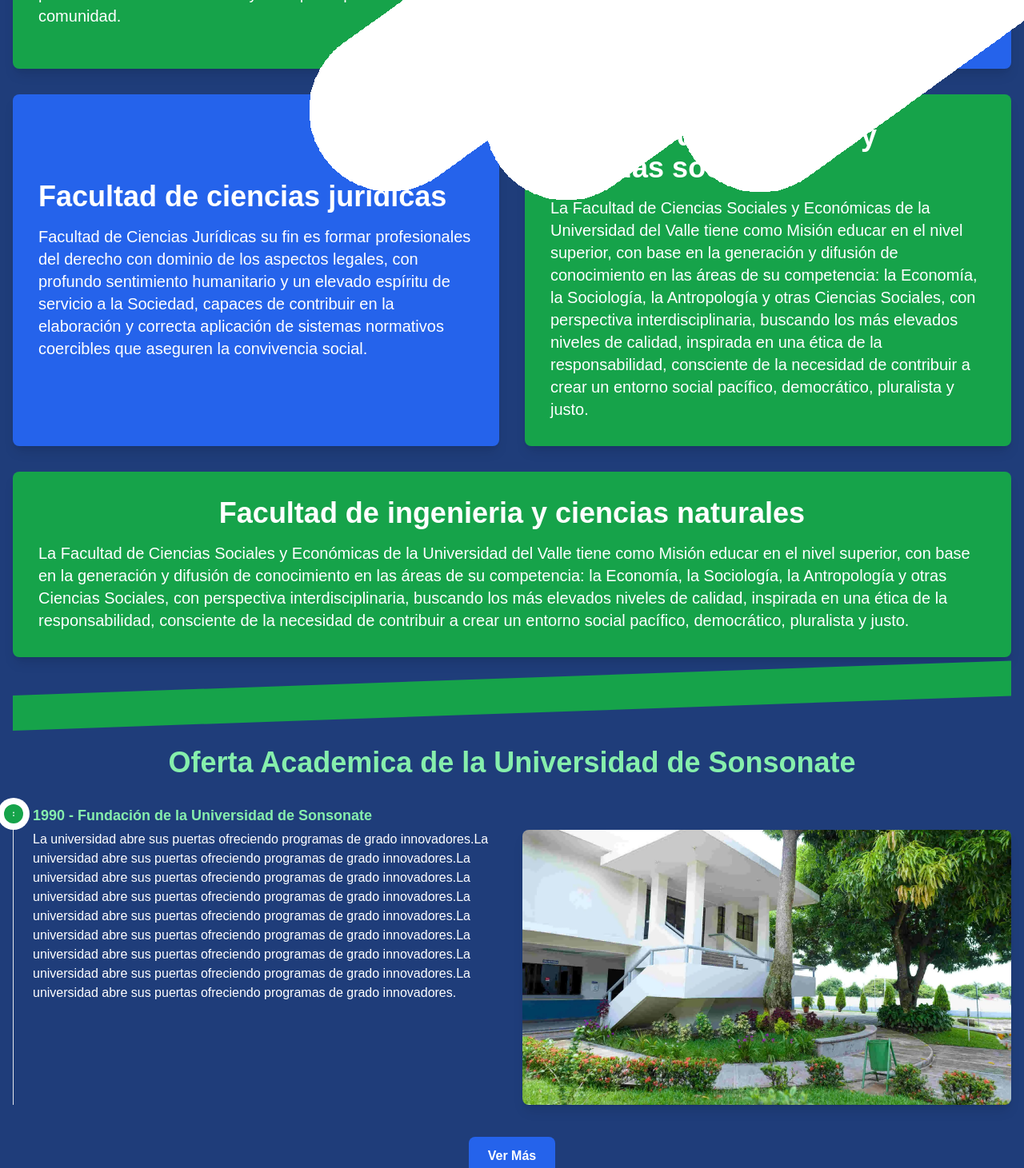
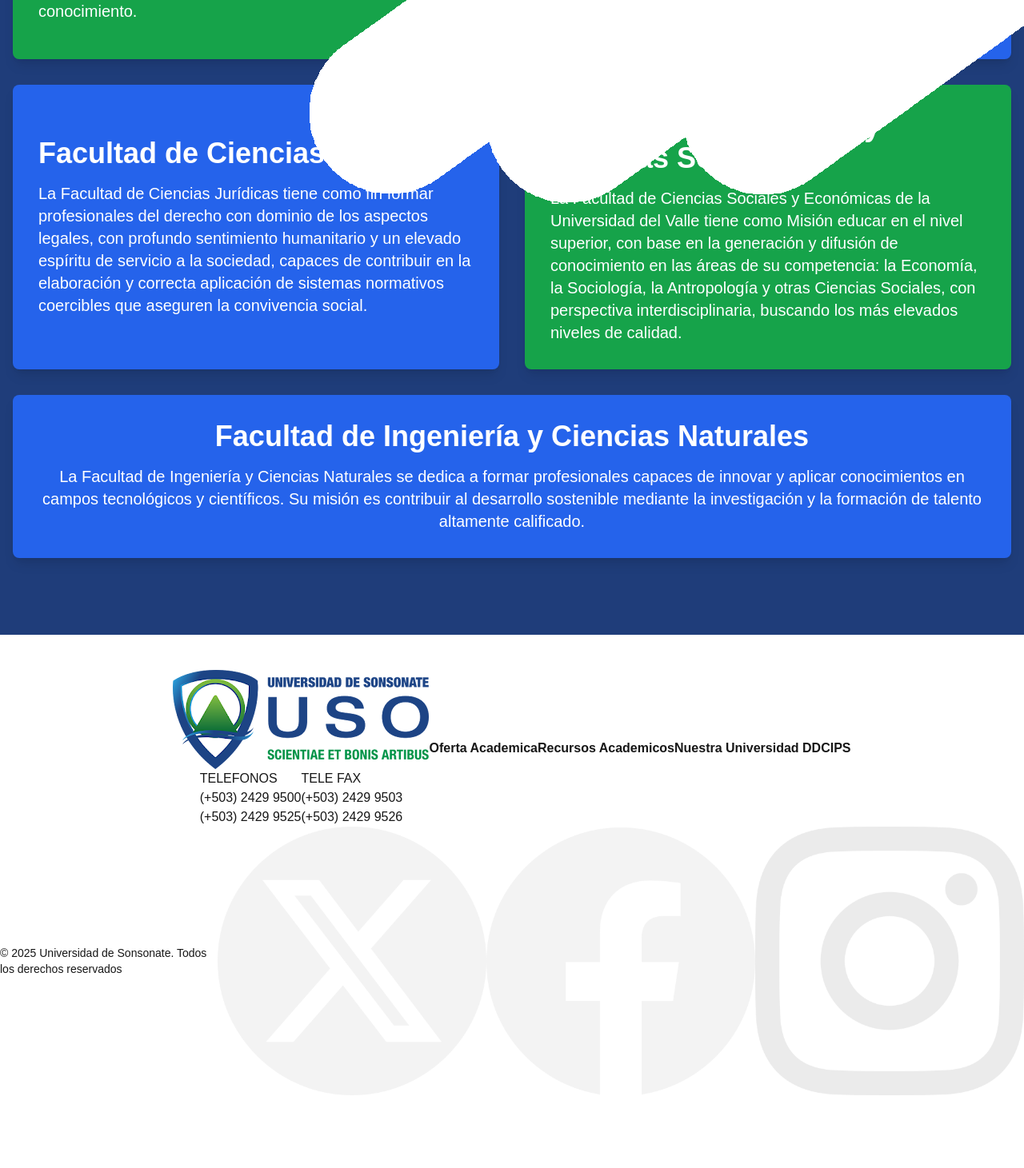
Before and after one commit to Snaider777/universidadsonsonate, a Next.js app: page /ofertaAcademica in a window 1280 px wide. Shown: the part 360-1821 px from the top of the page at 80% size. After the commit the page ends 1730 px from the top, so only its background shows below. Built offline with nearby package versions, Linux system fonts and the light colour scheme.

Commit message:
solo targetas

```diff
--- a/app/ofertaAcademica/page.js
+++ b/app/ofertaAcademica/page.js
@@ -1,58 +1,22 @@
 "use client";
-import React, { useState } from "react";
+import React from "react";
 import { motion } from "framer-motion";
 import { useInView } from "react-intersection-observer";
 
-const eventosHistoria = [
-  {
-    año: "1990",
-    titulo: "Fundación de la Universidad de Sonsonate",
-    descripcion:
-      "La universidad abre sus puertas ofreciendo programas de grado innovadores.La universidad abre sus puertas ofreciendo programas de grado innovadores.La universidad abre sus puertas ofreciendo programas de grado innovadores.La universidad abre sus puertas ofreciendo programas de grado innovadores.La universidad abre sus puertas ofreciendo programas de grado innovadores.La universidad abre sus puertas ofreciendo programas de grado innovadores.La universidad abre sus puertas ofreciendo programas de grado innovadores.La universidad abre sus puertas ofreciendo programas de grado innovadores.La universidad abre sus puertas ofreciendo programas de grado innovadores.",
-    imagen: "/images/Banner1.jpg",
-  },
-  {
-    año: "2000",
-    titulo: "Primera Graduación",
-    descripcion:
-      "Se celebra la primera ceremonia de graduación con 100 egresados.",
-    imagen: "/images/Banner3.jpg",
-  },
-  {
-    año: "2010",
-    titulo: "Expansión del Campus",
-    descripcion:
-      "Se inauguran nuevas instalaciones y laboratorios modernos.",
-    imagen: "/images/Banner4.jpg",
-  },
-  {
-    año: "1990",
-    titulo: "Fundación de la Universidad de Sonsonate",
-    descripcion:
-      "La universidad abre sus puertas ofreciendo programas de grado innovadores.La universidad abre sus puertas ofreciendo programas de grado innovadores.La universidad abre sus puertas ofreciendo programas de grado innovadores.La universidad abre sus puertas ofreciendo programas de grado innovadores.La universidad abre sus puertas ofreciendo programas de grado innovadores.La universidad abre sus puertas ofreciendo programas de grado innovadores.La universidad abre sus puertas ofreciendo programas de grado innovadores.La universidad abre sus puertas ofreciendo programas de grado innovadores.La universidad abre sus puertas ofreciendo programas de grado innovadores.",
-    imagen: "/images/Banner1.jpg",
-  },
-];
-const divanimation = {
-  hidden: { opacity: 0, x: -90 },
-  visible: { opacity: 1, x: 0 },
-};
 const textAnimation = {
   hidden: { opacity: 0, x: -90 },
   visible: { opacity: 1, x: 0 },
 };
+
 const MisionVisionHistoriaSection = () => {
   const { ref, inView } = useInView();
-  const [verMas, setVerMas] = useState(false);
 
   return (
     <section ref={ref} className="overflow-hidden bg-[#1f3d7a] py-12 mb-11">
       <div className="container mx-auto px-4 md:flex-row">
-        {/* Sección de Misión y Visión */}
-
+        {/* Sección de Maestrías, Facultades y Escuela de Educación */}
         <div className="grid grid-cols-1 md:grid-cols-2 gap-8 mb-12 mt-20">
-
-          {/* Visión */}
+          {/* Maestrias y Especializaciones */}
           <motion.div
             className="flex flex-col justify-center items-start bg-green-600 p-8 rounded-lg shadow-lg"
             initial={{ opacity: 0, x: 50 }}
@@ -60,14 +24,15 @@
             transition={{ duration: 0.8, delay: 0.2 }}
           >
             <h2 className="text-3xl md:text-4xl font-bold text-white mb-4">
-              Maestrias y especializaciones
+              Maestrías y Especializaciones
             </h2>
-             <p className="text-white text-lg md:text-xl">
-              Ser una universidad líder en educación superior, reconocida por su
-              excelencia académica y su impacto positivo en la comunidad.
+            <p className="text-white text-lg md:text-xl">
+              Ofrecemos programas de posgrado innovadores para el desarrollo
+              profesional y académico en diversas áreas del conocimiento.
             </p>
           </motion.div>
-          {/* Misión */}
+
+          {/* Escuela de Educación */}
           <motion.div
             className="flex flex-col md:flex-col justify-center items-start bg-blue-600 p-8 rounded-lg shadow-lg"
             initial={{ opacity: 0, x: -50 }}
@@ -78,14 +43,16 @@
               className="text-3xl md:text-4xl font-bold text-white mb-4"
               variants={textAnimation}
             >
-              Facultad de economia y ciencias sociales
+              Escuela de Educación
             </h2>
             <p className="text-white text-lg md:text-xl">
-              Ser una universidad líder en educación superior, reconocida por su
-              excelencia académica y su impacto positivo en la comunidad.
+              Formamos profesionales de la educación con las herramientas
+              pedagógicas y didácticas más innovadoras, comprometidos con la
+              transformación social a través de una enseñanza de calidad.
             </p>
           </motion.div>
-          {/* Misión */}
+
+          {/* Facultad de Ciencias Jurídicas */}
           <motion.div
             className="flex flex-col md:flex-col justify-center items-start bg-blue-600 p-8 rounded-lg shadow-lg"
             initial={{ opacity: 0, x: -50 }}
@@ -96,15 +63,19 @@
               className="text-3xl md:text-4xl font-bold text-white mb-4"
               variants={textAnimation}
             >
-              Facultad de ciencias juridicas
+              Facultad de Ciencias Jurídicas
             </h2>
             <p className="text-white text-lg md:text-xl">
-            Facultad de Ciencias Jurídicas su fin es formar profesionales del derecho con dominio de los aspectos legales,
-            con profundo sentimiento humanitario y un elevado espíritu de servicio a la Sociedad,
-            capaces de contribuir en la elaboración y correcta aplicación de sistemas normativos coercibles que aseguren la convivencia social.
+              La Facultad de Ciencias Jurídicas tiene como fin formar
+              profesionales del derecho con dominio de los aspectos legales, con
+              profundo sentimiento humanitario y un elevado espíritu de servicio
+              a la sociedad, capaces de contribuir en la elaboración y correcta
+              aplicación de sistemas normativos coercibles que aseguren la
+              convivencia social.
             </p>
           </motion.div>
-           {/* Visión */}
+
+          {/* Facultad de Economía y Ciencias Sociales */}
           <motion.div
             className="flex flex-col justify-center items-start bg-green-600 p-8 rounded-lg shadow-lg"
             initial={{ opacity: 0, x: 50 }}
@@ -112,112 +83,39 @@
             transition={{ duration: 0.8, delay: 0.2 }}
           >
             <h2 className="text-3xl md:text-4xl font-bold text-white mb-4">
-              Facultad de economia y ciencias sociales
+              Facultad de Economía y Ciencias Sociales
             </h2>
-             <p className="text-white text-lg md:text-xl">
-            La Facultad de Ciencias Sociales y Económicas de la Universidad del Valle tiene como Misión educar en el nivel superior,
-            con base en la generación y difusión de conocimiento en las áreas de su competencia: la Economía, la Sociología,
-            la Antropología y otras Ciencias Sociales, con perspectiva interdisciplinaria, buscando los más elevados niveles de calidad,
-            inspirada en una ética de la responsabilidad, consciente de la necesidad de contribuir a crear un entorno social pacífico, democrático, pluralista y justo.
+            <p className="text-white text-lg md:text-xl">
+              La Facultad de Ciencias Sociales y Económicas de la Universidad
+              del Valle tiene como Misión educar en el nivel superior, con base
+              en la generación y difusión de conocimiento en las áreas de su
+              competencia: la Economía, la Sociología, la Antropología y otras
+              Ciencias Sociales, con perspectiva interdisciplinaria, buscando
+              los más elevados niveles de calidad.
             </p>
           </motion.div>
-           <motion.div
-            className="flex flex-col md:flex-col justify-center items-center bg-green-600 p-8 rounded-lg shadow-lg col-span-1 md:col-span-2 mx-auto" // mx-auto para centrar, col-span-1 md:col-span-2 para ocupar ambas columnas en pantallas medianas y grandes
+
+          {/* Facultad de Ingeniería y Ciencias Naturales - Centrada y ocupando ambas columnas */}
+          <motion.div
+            className="flex flex-col md:flex-col justify-center items-center bg-blue-600 p-8 rounded-lg shadow-lg col-span-1 md:col-span-2 mx-auto" // Clases añadidas para centrar y ocupar 2 columnas
             initial={{ opacity: 0, x: -50 }}
             animate={inView ? { opacity: 1, x: 0 } : {}}
             transition={{ duration: 0.8 }}
           >
             <h2
-              className="text-3xl md:text-4xl font-bold text-white mb-4 text-center" // text-center para centrar el título
+              className="text-3xl md:text-4xl font-bold text-white mb-4 text-center" // Añadido text-center para el título
               variants={textAnimation}
             >
-              Facultad de ingenieria y ciencias naturales
+              Facultad de Ingeniería y Ciencias Naturales
             </h2>
-            <ol className="text-white text-lg md:text-xl list-decimal list-inside text-left">
-              {" "}
-            <p className="text-white text-lg md:text-xl">
-            La Facultad de Ciencias Sociales y Económicas de la Universidad del Valle tiene como Misión educar en el nivel superior,
-            con base en la generación y difusión de conocimiento en las áreas de su competencia: la Economía, la Sociología,
-            la Antropología y otras Ciencias Sociales, con perspectiva interdisciplinaria, buscando los más elevados niveles de calidad,
-            inspirada en una ética de la responsabilidad, consciente de la necesidad de contribuir a crear un entorno social pacífico, democrático, pluralista y justo.
+            <p className="text-white text-lg md:text-xl text-center"> {/* Añadido text-center para el párrafo */}
+              La Facultad de Ingeniería y Ciencias Naturales se dedica a formar
+              profesionales capaces de innovar y aplicar conocimientos en campos
+              tecnológicos y científicos. Su misión es contribuir al desarrollo
+              sostenible mediante la investigación y la formación de talento
+              altamente calificado.
             </p>
-            </ol>
           </motion.div>
-        </div>
-        <motion.div
-          initial={{ opacity: 0, x: -50 }}
-          animate={inView ? { opacity: 1, x: 0 } : {}}
-          transition={{ duration: 0.9 }}
-        >
-          <div className="relative w-full h-16">
-            <div
-              className="absolute top-0 left-0 w-full h-11 bg-green-600 transform -skew-y-2 origin-top-left"
-              variants={divanimation}
-            ></div>
-          </div>
-        </motion.div>
-        {/* Línea de Tiempo de la Historia */}
-        <div className="relative">
-          <motion.h2
-            className="text-3xl md:text-4xl font-bold text-center text-green-300 mb-8"
-            initial={{ opacity: 0, y: -20 }}
-            animate={inView ? { opacity: 1, y: 0 } : {}}
-            transition={{ duration: 0.8 }}
-          >
-            Oferta Academica de la Universidad de Sonsonate
-          </motion.h2>
-
-          <div className="relative border-l border-gray-200 dark:border-green-600 lg:flex-row">
-            {eventosHistoria
-              .slice(0, verMas ? eventosHistoria.length : 1)
-              .map((evento, index) => (
-                <motion.div
-                  key={index}
-                  className="mb-10 ml-6"
-                  initial={{ opacity: 0 }}
-                  animate={inView ? { opacity: 1 } : {}}
-                  transition={{ duration: 0.8, delay: index * 0.2 }}
-                >
-                  <span className="absolute -left-3 flex items-center justify-center w-6 h-6 bg-green-600 rounded-full ring-8 ring-white dark:ring-green-300">
-                    <svg
-                      className="w-3 h-3 text-white"
-                      fill="currentColor"
-                      viewBox="0 0 20 20"
-                    >
-                      <path d="M10 15a1.5 1.5 0 100-3 1.5 1.5 0 000 3zM10 9a1.5 1.5 0 10-1.5-1.5A1.5 1.5 0 0010 9z"></path>
-                    </svg>
-                  </span>
-                  <motion.div
-                    initial={{ opacity: 0, y: 50 }}
-                    animate={inView ? { opacity: 1, y: 0 } : {}}
-                    transition={{ duration: 0.8, delay: index * 0.2 }}
-                  >
-                    <h3 className="flex items-center mb-1 text-lg font-semibold text-green-300">
-                      {evento.año} - {evento.titulo}
-                    </h3>
-                    <div className="flex flex-col md:flex-row lg-flex-row justify-center">
-                      <p className="flex mb-2 text-base font-normal text-white md:w-1/2 ">
-                        {evento.descripcion}
-                      </p>
-                      <img
-                        src={evento.imagen}
-                        alt={evento.titulo}
-                        className=" flex w-full md:w-1/2 h-1/2 mt-11 lg:mt-0 rounded-lg shadow-lg "
-                      />
-                    </div>
-                  </motion.div>
-                </motion.div>
-              ))}
-          </div>
-          {/* Botón Ver Más / Ver Menos */}
-          <div className="flex justify-center mt-8">
-            <button
-              onClick={() => setVerMas(!verMas)}
-              className="bg-blue-600 text-white px-6 py-3 rounded-lg font-semibold hover:bg-blue-700"
-            >
-              {verMas ? "Ver Menos" : "Ver Más"}
-            </button>
-          </div>
         </div>
       </div>
     </section>
```
